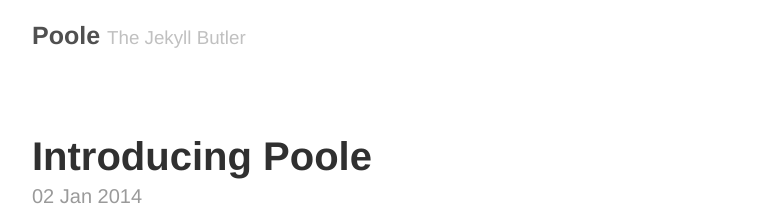
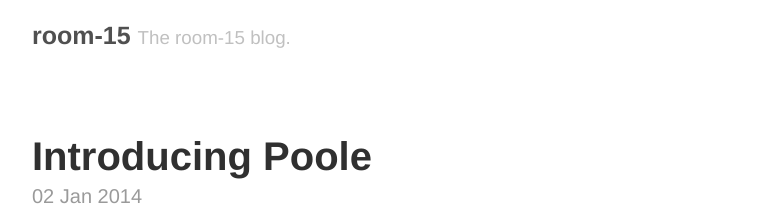
Before and after one commit to room-15/blog, a Jekyll site: the page built from index.html, in a window 1280 px wide. Shown: the top 215 px of the page, without its empty margins (248-1031 px from the left). Built offline with Jekyll 4.4.1, drawn with Linux system fonts in a browser that asks for light colours; the list of posts is cut into pages by our own code.

Commit message:
Update config file

```diff
--- a/_config.yml
+++ b/_config.yml
@@ -3,17 +3,17 @@
 relative_permalinks: true
 
 # Setup
-title:            Poole
-tagline:          The Jekyll Butler
-url:              http://getpoole.com
+title:            room-15
+tagline:          The room-15 blog.
+url:              http://room-15.github.io/blog/
 paginate:         1
 baseurl:          /
 author:
-  name:           Mark Otto
-  url:            https://twitter.com/mdo
-  email:          markdotto@gmail.com
+  name:           room-15
+  # url:
+  # email:
 
 # Custom vars
 version:          1.0.0
 github:
-  repo:           https://github.com/poole/poole
+  repo:           https://github.com/room-15/blog
```
